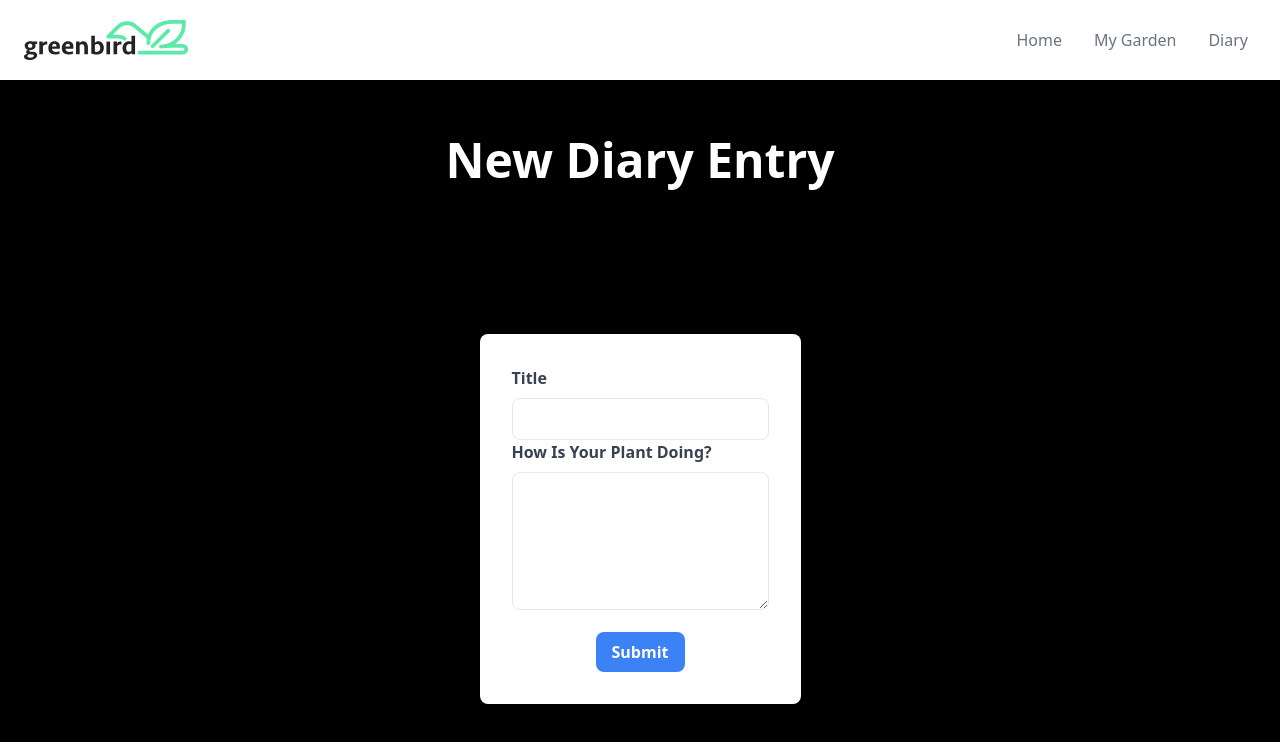
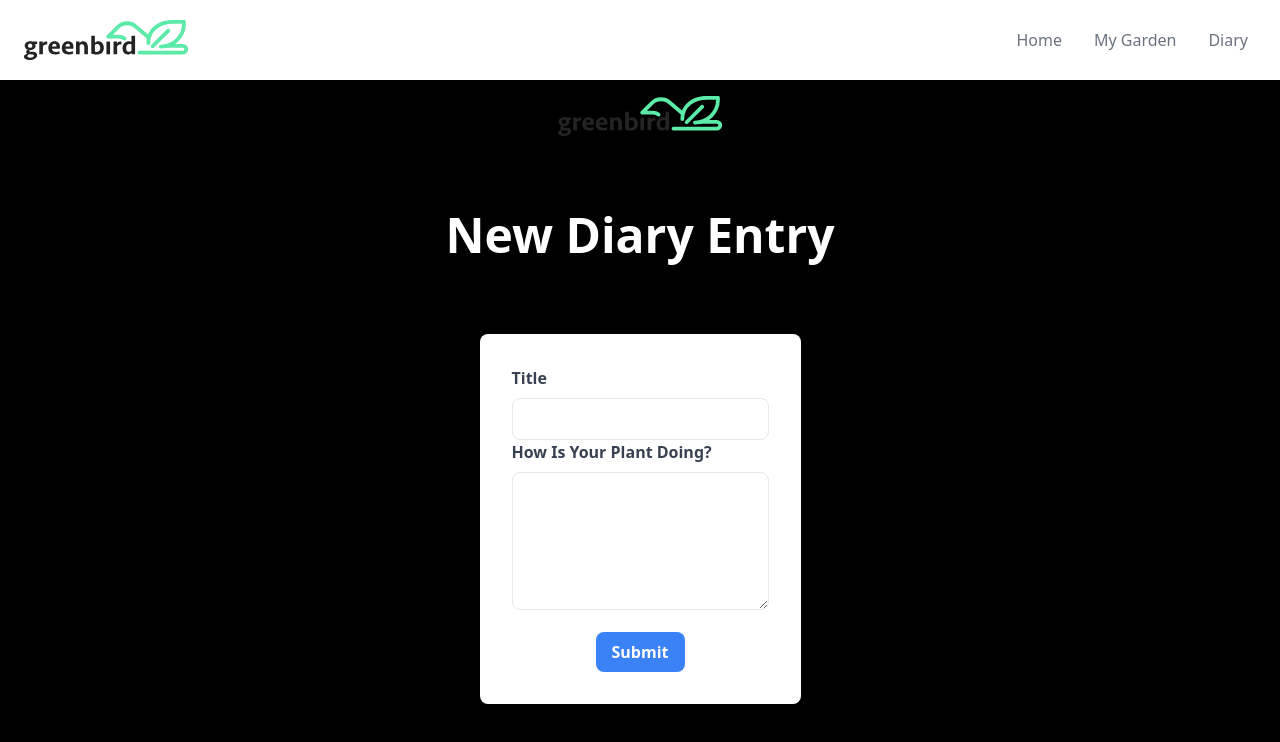
Before and after one commit to mengfw-02/Iproject_garden, a Next.js app in the folder garden/: page /Diary in a window 1280 px wide. Shown: the top 742 px of the page. Built offline with nearby package versions, Linux system fonts and the light colour scheme.

Commit message:
added description for backend

```diff
--- a/garden/src/pages/Diary.js
+++ b/garden/src/pages/Diary.js
@@ -2,8 +2,10 @@ import React, { useState } from 'react';
 import Navbar from "../components/Navbar";
 import { db } from '../app/firebaseConfig';
 import { collection, addDoc } from 'firebase/firestore';
+import Logo from '../components/Logo';
 import "../app/globals.css";
 
+//backend
 async function addDataToFireStore(title, description) {
   try {
     const docRef = await addDoc(collection(db, "diary"), {
@@ -19,9 +21,11 @@ async function addDataToFireStore(title, description) {
 }
 
 export default function Home() {
+  //backend
   const [title, setTitle] = useState("");
   const [message, setMessage] = useState("");
 
+  //backend
   const handleSubmit = async (e) => {
     e.preventDefault();
     const added = await addDataToFireStore(title, message);
@@ -36,9 +40,11 @@ export default function Home() {
     <div>
       <Navbar/>
       <main className="flex min-h-screen flex-col items-center justify-between p-24">
+      <Logo/>
         <h1 className="text-5xl font-bold m-10">
           New Diary Entry
         </h1>
+        {/* backend ⬇️ */}
         <form onSubmit={handleSubmit} className='max-w-xl mx-auto p-8 text-black bg-white shadow-md rounded-lg'>
           <div className='mb-4'>
             <label htmlFor='title' className='block text-gray-700 font-bold mb-2'>
@@ -71,6 +77,7 @@ export default function Home() {
             </button>
           </div>
         </form>
+
       </main>
       <style jsx>{`
         .custom-form-width {
```
